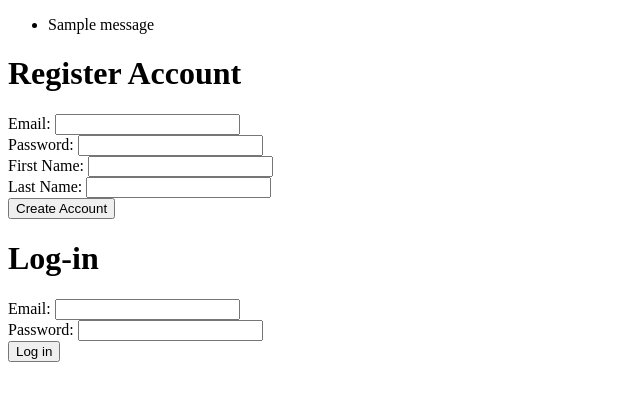
After one commit to adrianhuber17/fitness-app, a Flask app: template templates/login-page.html in a window 1280 px wide. The commit adds this page. Shown: the top 401 px of the page, without its empty margins (0-640 px from the left). Run offline with Flask 2, Linux system fonts and the light colour scheme; the template is opened without the code that fills it, so the values that code supplies are empty; tables that the repository leaves empty hold one stand-in row (values such as "Sample post"); one stand-in notice (Sample message) is shown.

Commit message:
created a new login-page.html to have forms for user logins and new user creations. updated crud.py to have new functions to validate user login credentials. updated server.py with new log in and log out routes. updated index.html to have a log out button.

```diff
--- a/server.py
+++ b/server.py
@@ -1,6 +1,8 @@
-from flask import Flask, render_template,jsonify, session
+from crypt import methods
+from flask import Flask, redirect, render_template,jsonify, request, session, flash
 import os
 from gpx_parser import gpxParser
+import crud
 
 app = Flask(__name__)
 SECRET_KEY = os.environ['APP_KEY']
@@ -10,9 +12,46 @@ app.secret_key = SECRET_KEY
 @app.route('/')
 def index():
     """homepage route"""
+    if 'email' in session.keys():
+        print(session)
+        return render_template('index.html')
+    else:
+        print(session)
+        return render_template('login-page.html')
 
+@app.route("/login",methods=["POST"])
+def login():
+    """Login a user if user_name and password are correct"""
 
-    return render_template('index.html')
+    user_email = request.form.get('ex_email')
+    password = request.form.get('ex_password')
+
+    if crud.is_user_correct(user_email) == True and crud.is_password_correct(password) == True:
+        session['email'] = session.get('email',user_email)
+        return redirect('/')
+    elif crud.is_user_exist(user_email) == None:
+        print('wrong user_name')
+        flash('Username is incorrect')
+        return redirect('/')
+    elif crud.is_password_correct(password) == None:
+        print('wrong password')
+        flash('Password is incorrect')
+        return redirect('/')
+
+@app.route("/logout",methods=["POST"])
+def logout():
+    """logs user out and clears the session"""
+
+    session.clear()
+
+    flash("Successfully logged out")
+    return redirect('/')
+
+@app.route("/create-account",methods=["POST"])
+def create_user():
+    """creates a new user and adds them to the database"""
+    # work on this section
+    return
 
 @app.route("/map.json")
 def get_activity_map_data():
--- /dev/null
+++ b/templates/login-page.html
@@ -0,0 +1,37 @@
+<!DOCTYPE html>
+<html lang="en">
+<head>
+    <meta charset="UTF-8">
+    <meta http-equiv="X-UA-Compatible" content="IE=edge">
+    <meta name="viewport" content="width=device-width, initial-scale=1.0">
+    <title>Log-in page</title>
+    {% with messages = get_flashed_messages() %}
+    {% if messages %}
+      <ul class=flashes>
+      {% for message in messages %}
+        <li>{{ message }}</li>
+      {% endfor %}
+      </ul>
+    {% endif %}
+    {% endwith %}
+
+</head>
+<body>
+    <h1>Register Account</h1>
+    <form action="/" method="post">
+        <label for="email">Email: </label><input type="text" name="email" id="email" required><br>
+        <label for="password">Password: </label><input type="password" name="password" id="password" required><br>
+        <label for="first_name">First Name: </label><input type="text" name="first_name" id="first_name" required><br>
+        <label for="last_name">Last Name: </label><input type="text" name="last_name" id="last_name" required><br>
+        <button type="submit">Create Account</button>
+    </form>
+
+    <h1>Log-in</h1>
+    <form action="/login" method="post">
+        <label for="ex_email">Email: </label><input type="text" name="ex_email" id="ex_email" required ><br>
+        <label for="ex_password">Password: </label><input type="password" name="ex_password" id="ex_password" required><br>
+        <button type="submit">Log in</button>
+    </form>
+
+</body>
+</html>
```
Also changed, not shown: crud.py (+24 -1 lines), templates/index.html (+11 -0 lines).
